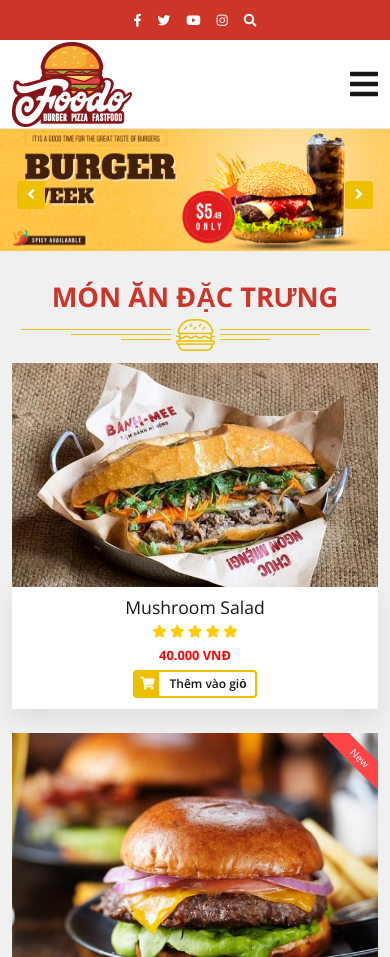
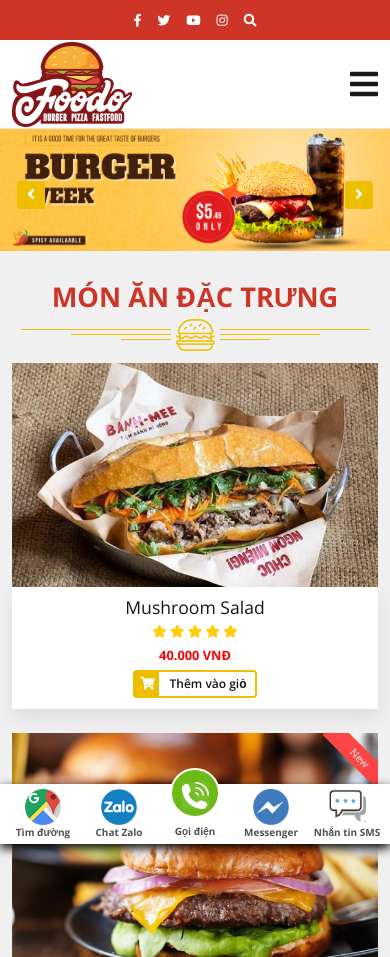
Before and after one commit to Nghia19/ASM, a plain HTML site: page index.html in a window 390 px wide. Shown: the top 957 px of the page. Drawn offline with nearby package versions, Linux system fonts and the light colour scheme.

Commit message:
update support-nav

```diff
--- a/css/style.css
+++ b/css/style.css
@@ -801,7 +801,7 @@ span.price {
   text-align: center;
   border-radius: 4px;
   position: fixed;
-  bottom: 3rem;
+  bottom: 9rem;
   right: 3rem;
   transition: background-color 0.3s, opacity 0.5s, visibility 0.5s;
   opacity: 0;
@@ -809,8 +809,6 @@ span.price {
   z-index: 1000;
 }
 #back-to-top::before {
-  font-weight: normal;
-  font-style: normal;
   font-size: 2em;
   line-height: 5rem;
   color: #fff;
@@ -826,3 +824,175 @@ span.price {
   opacity: 1;
   visibility: visible;
 }
+.phone-mobile {
+  display: none;
+}
+
+.support-nav {
+  position: fixed;
+  left: 13px;
+  width: auto;
+  z-index: 150;
+  bottom: 50px;
+  padding: 10px 0;
+}
+
+.support-nav ul {
+  list-style: none;
+  padding: 0;
+  margin: 0;
+}
+
+.support-nav ul li {
+  list-style: none !important;
+}
+
+.support-nav ul > li a {
+  border: none;
+  padding: 3px;
+  display: block;
+  border-radius: 5px;
+  text-align: center;
+  font-size: 0;
+  line-height: 15px;
+  color: #515151;
+  font-weight: 700;
+  max-width: 72.19px;
+  max-height: 54px;
+  text-decoration: none;
+}
+
+.support-nav ul > li .chat_animation {
+  display: none;
+}
+
+.support-nav ul > li a i.ticon-heart {
+  background: url(/img/icon-map.png) no-repeat;
+  background-size: contain;
+  width: 36px;
+  height: 36px;
+  display: block;
+}
+
+.support-nav ul > li a i.ticon-zalo-circle2 {
+  background: url(/img/icon-zalo.png) no-repeat;
+  background-size: contain;
+  width: 36px;
+  height: 36px;
+  display: block;
+}
+
+.support-nav li .button {
+  background: transparent;
+}
+
+.support-nav ul > li a i {
+  width: 33px;
+  height: 33px;
+  display: block;
+  margin: auto;
+}
+
+.support-nav ul li .button .btn_phone_txt {
+  position: relative;
+  top: 35px;
+  font-size: 10px;
+  font-weight: bold;
+  text-transform: none;
+}
+
+.support-nav ul li .button .phone_animation i {
+  display: inline-block;
+  width: 27px;
+  font-size: 26px;
+  margin-top: 12px;
+}
+
+.support-nav ul > li a.chat_animation svg {
+  margin: -13px 0 -20px;
+}
+
+.support-nav ul > li a i.ticon-messenger {
+  background: url(/img/icon-mess.png) no-repeat;
+  background-size: contain;
+  width: 36px;
+  height: 36px;
+  display: block;
+}
+
+.support-nav ul li .button .phone_animation i {
+  display: inline-block;
+  width: 27px;
+  font-size: 26px;
+  margin-top: 12px;
+}
+
+.support-nav ul > li a i.ticon-chat-sms {
+  background: url(/img/icon-sms-1.jpg) no-repeat;
+  background-size: contain;
+  width: 38px;
+  height: 36px;
+  display: block;
+}
+
+.support-nav ul > li a i.icon-phone-w {
+  background: url(/img/icon-phone-w.png) no-repeat;
+  background-size: contain;
+}
+
+.support-nav ul li .button .btn_phone_txt {
+  position: relative;
+}
+
+@media only screen and (max-width: 600px) {
+  .support-nav li .chat_animation {
+    display: block !important;
+  }
+
+  .support-nav li .button .phone_animation {
+    box-shadow: none;
+    position: absolute;
+    top: -16px;
+    left: 50%;
+    transform: translate(-50%, 0);
+    width: 50px;
+    height: 50px;
+    border-radius: 100%;
+    background: #6cb917;
+    line-height: 15px;
+    border: 2px solid white;
+  }
+
+  .support-nav ul > li a {
+    padding: 0;
+    margin: 0 auto;
+    font-size: 10px;
+  }
+
+  .support-nav {
+    background: white;
+    width: 100%;
+    border-radius: 0;
+    color: #fff;
+    height: 60px;
+    line-height: 50px;
+    position: fixed;
+    bottom: 0;
+    left: 0;
+    z-index: 999;
+    padding: 5px;
+    margin: 0;
+    box-shadow: 0 4px 10px 0 #000;
+  }
+
+  .support-nav li {
+    float: left;
+    width: 20%;
+    list-style: none;
+    height: 50px;
+  }
+
+  .phone-mobile {
+    display: block !important;
+  }
+}
--- a/index.html
+++ b/index.html
@@ -4,8 +4,8 @@
 <head>
     <meta charset="UTF-8">
     <meta name="viewport" content="width=device-width, initial-scale=1.0">
-    <title>Document</title>
-
+    <title>ASM 1</title>
+    <link rel="shortcut icon" href="favicon.ico" type="image/x-icon">
     <link rel="stylesheet" href="https://cdnjs.cloudflare.com/ajax/libs/font-awesome/5.15.2/css/all.min.css"
         integrity="sha512-HK5fgLBL+xu6dm/Ii3z4xhlSUyZgTT9tuc/hSrtw6uzJOvgRr2a9jyxxT1ely+B+xFAmJKVSTbpM/CuL7qxO8w=="
         crossorigin="anonymous" />
@@ -556,6 +556,29 @@
         </div>
     </footer>
     <a id="back-to-top" class="fas fa-chevron-up"></a>
+    <div class="support-nav">
+        <ul>
+            <li><a href="https://www.google.com/maps?ll=10.942087,108.114369&z=15&t=m&hl=vi&gl=US&mapclient=embed&cid=12609385735199502114"
+                    rel="nofollow" target="_blank"><i class="ticon-heart"></i>Tìm đường</a></li>
+            <li><a href="https://zalo.me/0961174894" rel="nofollow" target="_blank"><i
+                        class="ticon-zalo-circle2"></i>Chat
+                    Zalo</a></li>
+            <li class="phone-mobile">
+                <a href="tel:0961174894" rel="nofollow" class="button">
+                    <span class="phone_animation animation-shadow">
+                        <i class="icon-phone-w" aria-hidden="true"></i>
+                    </span>
+                    <span class="btn_phone_txt">Gọi điện</span>
+                </a>
+            </li>
+            <li><a href="https://www.messenger.com/t/nghia.l.t" rel="nofollow" target="_blank"><i
+                        class="ticon-messenger"></i>Messenger</a></li>
+            <li><a href="sms:0961174894" class="chat_animation">
+                    <i class="ticon-chat-sms" aria-hidden="true" title="Nhắn tin sms"></i>
+                    Nhắn tin SMS</a>
+            </li>
+        </ul>
+    </div>
     <script src="https://cdnjs.cloudflare.com/ajax/libs/jquery/3.5.1/jquery.min.js"
         integrity="sha512-bLT0Qm9VnAYZDflyKcBaQ2gg0hSYNQrJ8RilYldYQ1FxQYoCLtUjuuRuZo+fjqhx/qtq/1itJ0C2ejDxltZVFg=="
         crossorigin="anonymous"></script>
```
Also changed, not shown: favicon.ico (added), img/icon-map.png (added), img/icon-mess.png (added), img/icon-phone-w.png (added), img/icon-sms-1.jpg (added), img/icon-zalo.png (added).
